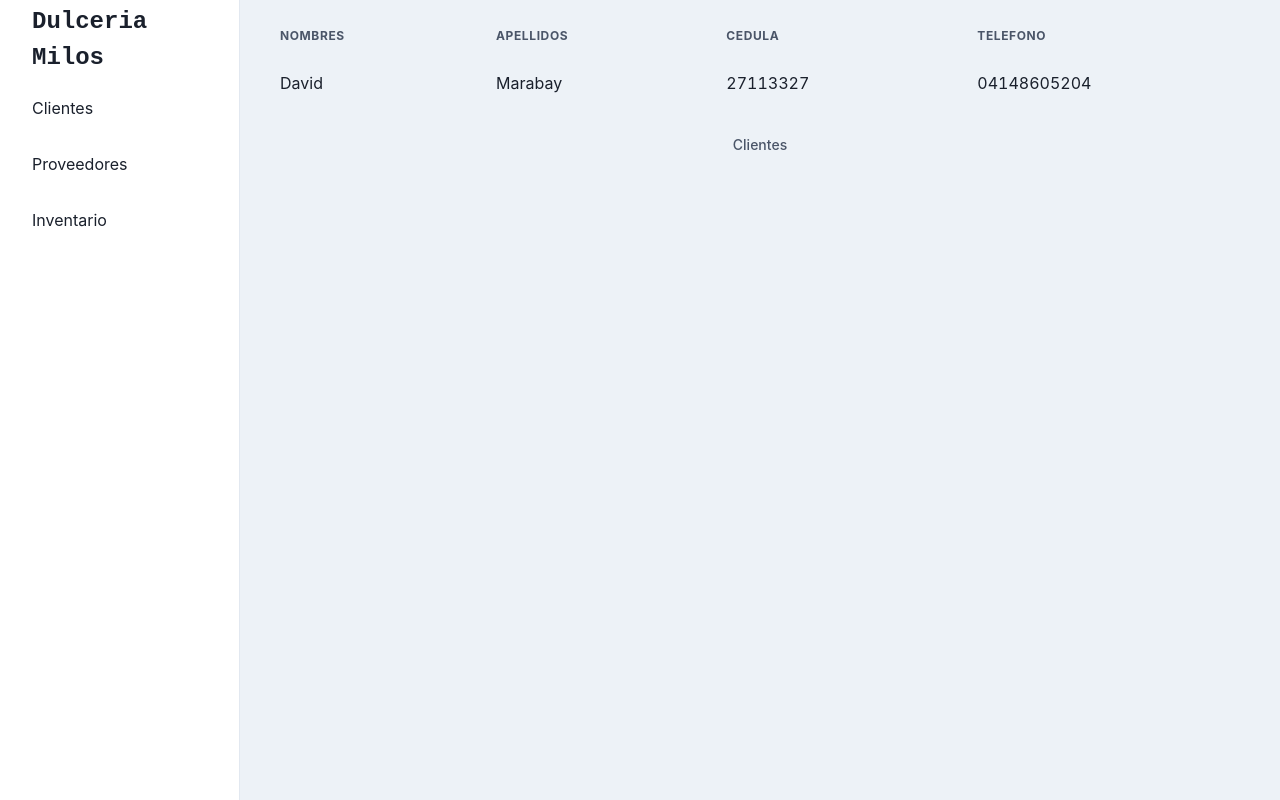
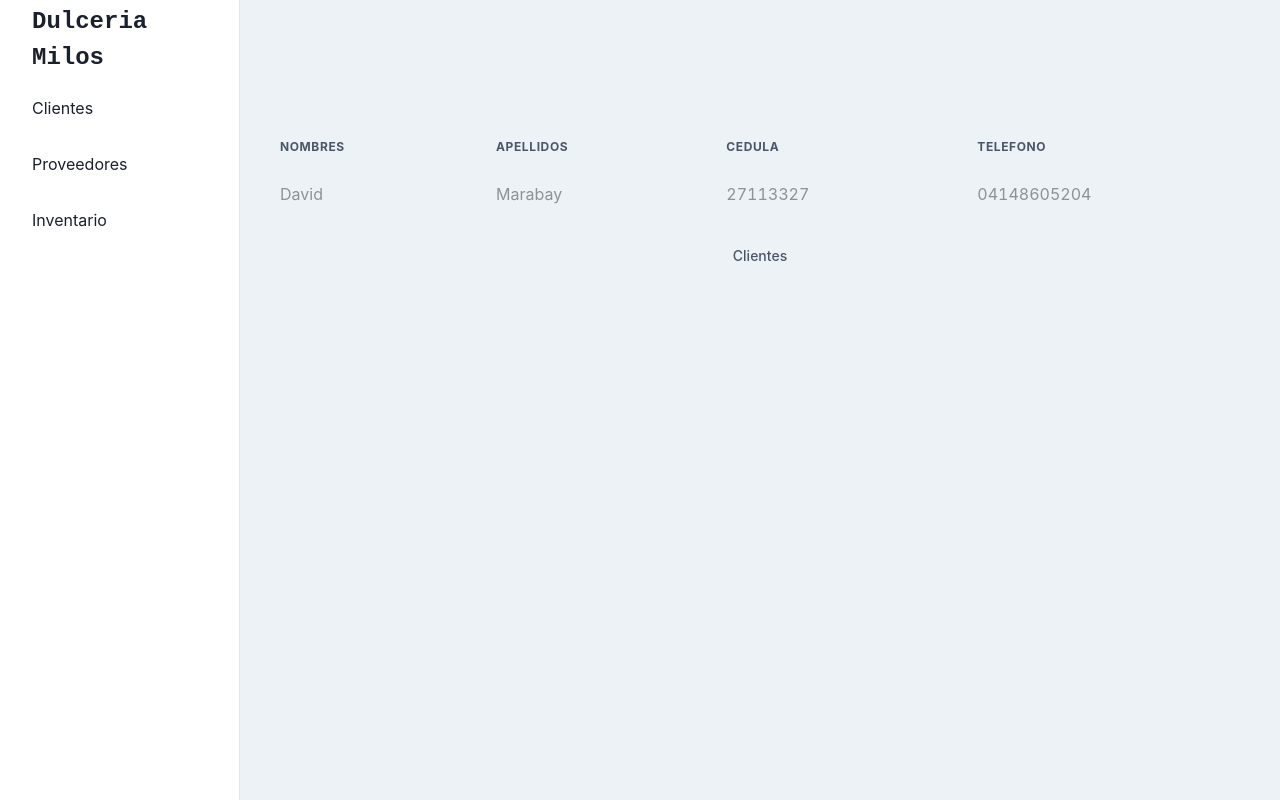
Before and after one commit to DavidJMS/Milos, a React (Vite) app: page /clientes in a window 1280 px wide. Built offline with nearby package versions, Linux system fonts and the light colour scheme.

Commit message:
agregando estilos a tabla

```diff
--- a/src/component/SimpleSidebar.jsx
+++ b/src/component/SimpleSidebar.jsx
@@ -38,7 +38,7 @@ export default function SimpleSidebar({ children }) {
       </Drawer>
       {/* mobilenav */}
       <MobileNav display={{ base: 'flex', md: 'none' }} onOpen={onOpen} />
-      <Box ml={{ base: 0, md: 60 }} p="4">
+      <Box ml={{ base: 0, md: 60 }} display={'flex'} flexDirection={'column'} justifyContent={'center'} height={'50vh'} p="4">
         {children}
       </Box>
     </Box>
--- a/src/component/Table.jsx
+++ b/src/component/Table.jsx
@@ -6,6 +6,7 @@ import {
   Tfoot,
   Tr,
   Th,
+  Text,
   Td,
   TableCaption,
   TableContainer,
@@ -26,7 +27,7 @@ const SimpleTable = ({title, fields, values}) => (
       {values && values.map((value, index) => (
         <Tr key={index}>
           {value && value.map((data, index2) => (
-            <Td key={index2}>{data}</Td>
+            <Td key={index2}><Text color='#8E9196'>{data}</Text></Td>
         ))}
         </Tr>
       ))}
```
